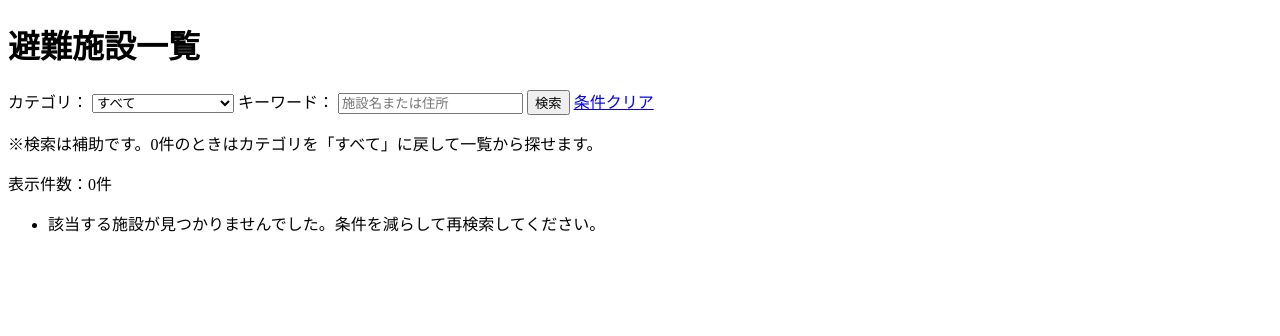
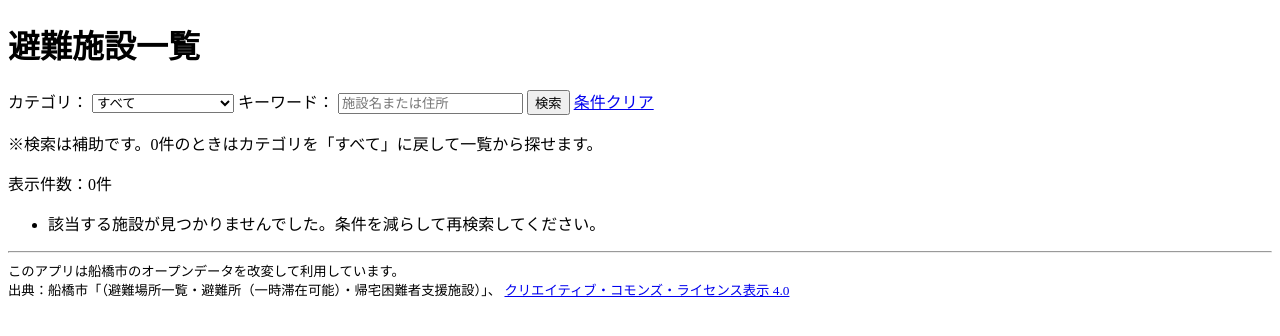
Before and after one commit to AyaH-Lab/safeshelter_map, a Django app: page /places/ in a window 1280 px wide. Shown: the top 336 px of the page. Run offline with Django 5.2, Linux system fonts and the light colour scheme; data that the repository does not hold is empty.

Commit message:
同期日時表示とCC BY 4.0クレジット表記を追加

```diff
--- a/templates/shelters/place_detail.html
+++ b/templates/shelters/place_detail.html
@@ -18,6 +18,7 @@
     {% endif %}
 
     <p>住所：{{ place.address }}</p> {# 施設住所を表示 #}
+    <p>最終同期日時：{{ place.synced_at|date:"Y-m-d H:i" }}</p>
 
     {% if place.lat and place.lng %} {# 緯度経度が両方ある場合のみ表示 #}
         <p>緯度経度：{{ place.lat }}, {{ place.lng }}</p> {# 緯度経度を表示 #}
--- a/templates/shelters/place_list.html
+++ b/templates/shelters/place_list.html
@@ -49,6 +49,10 @@
     <p>表示件数：{{ places | length }}件</p>
     {# 検索結果の件数を表示 #}
 
+    {% if places %}
+        <p>最終同期日時：{{ places.0.synced_at | date:"Y-m-d H:i" }}</p>
+    {% endif %}
+
     <ul>
         {% for p in places %}
         {# places(ビューから渡された施設リスト)をループ #}
@@ -65,5 +69,16 @@
     {% endfor %}
     {# ループ終了 #}
     </ul>
+
+    <hr>
+<footer>
+  <small>
+    このアプリは船橋市のオープンデータを改変して利用しています。<br>
+    出典：船橋市「（避難場所一覧・避難所（一時滞在可能）・帰宅困難者支援施設）」、
+    <a href="https://creativecommons.org/licenses/by/4.0/deed.ja" target="_blank" rel="noreferrer">
+      クリエイティブ・コモンズ・ライセンス表示 4.0
+    </a>
+  </small>
+</footer>
 </body>
 </html>
```
